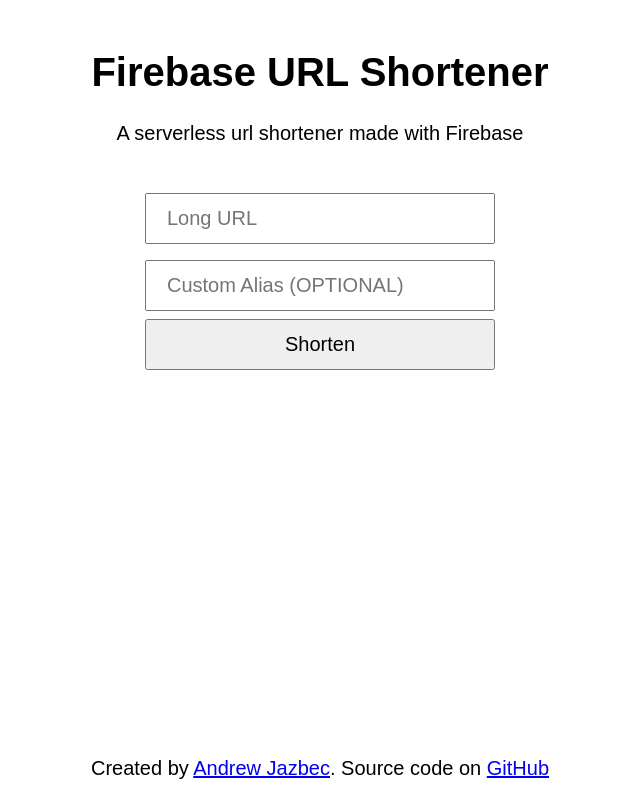
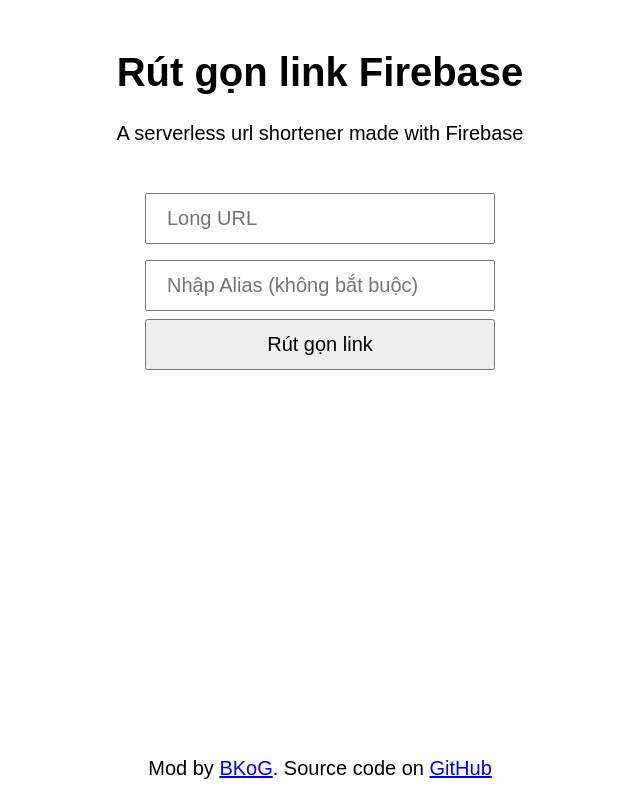
Before and after one commit to bankhonggioidotcom/bkog_url_shorten, a plain HTML site: page index.html in a window 1280 px wide. Shown: the whole page, without its empty margins (320-960 px from the left). Drawn offline with Linux system fonts and the light colour scheme.

Commit message:
Update index.html

```diff
--- a/index.html
+++ b/index.html
@@ -3,27 +3,27 @@
 <head>
     <meta charset="utf-8">
     <meta http-equiv="X-UA-Compatible" content="IE=edge">
-    <title>Firebase Url Shortener</title>
+    <title>Rút gọn link - Bạn không giỏi</title>
     <meta name="viewport" content="width=device-width, initial-scale=1">
     <link rel="stylesheet" type="text/css" media="screen" href="index.css">
     <script src="index.js"></script>
 </head>
 <body>
     <header>
-        <h1><a class="title" href="https://ajzbc.com/firebase-url-shortener">Firebase URL Shortener</a></h1>
+        <h1><a class="title" href="https://bankhonggioi.top/">Rút gọn link Firebase</a></h1>
         <p>A serverless url shortener made with Firebase</p>
     </header>
     <div class="wrap">
         <input id="url" type="url" placeholder="Long URL">
-        <input id="custom" type="type" placeholder="Custom Alias (OPTIONAL)">
-        <button class="button" onclick="short()">Shorten</button>
+        <input id="custom" type="type" placeholder="Nhập Alias (không bắt buộc)">
+        <button class="button" onclick="short()">Rút gọn link</button>
         <p id="notice"></p>
         <div id="form">
             <!-- shortened url created here -->
         </div>
     </div>
     <footer>
-        <p>Created by <a href="https://ajzbc.com">Andrew Jazbec</a>. Source code on <a href="https://github.com/ajzbc/firebase-url-shortener">GitHub</a></p>
+        <p>Mod by <a href="https://bankhonggioi.com">BKoG</a>. Source code on <a href="https://github.com">GitHub</a></p>
     </footer>
 </body>
 </html>
```
